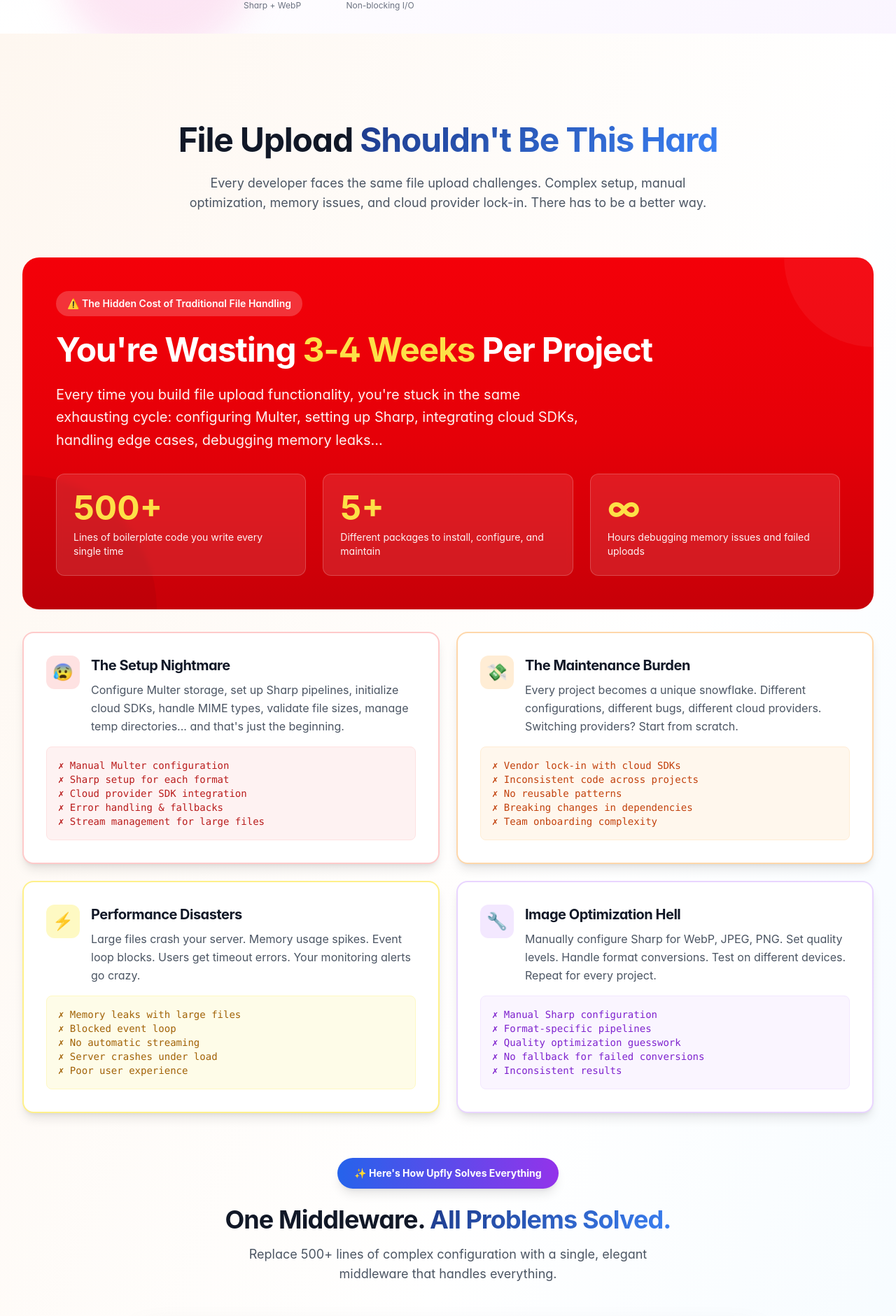
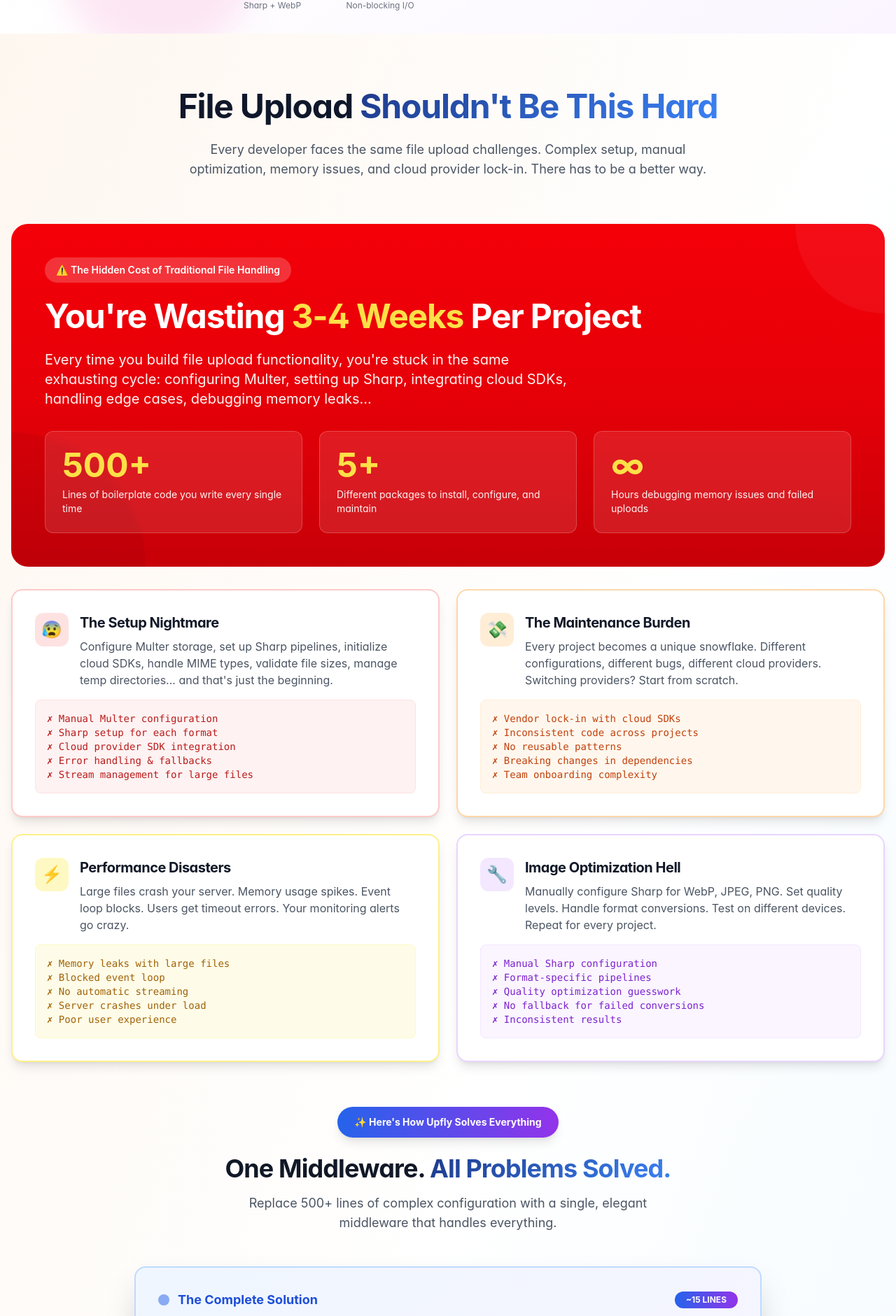
Before and after one commit to ramin-010/upfly-frontend, a React (Vite) app: page / in a window 1280 px wide. Shown: the part 913-2794 px from the top of the page at 70% size. Built offline with nearby package versions, Linux system fonts and the light colour scheme.

Commit message:
ui fixes

```diff
--- a/src/components/ProblemSection.tsx
+++ b/src/components/ProblemSection.tsx
@@ -79,19 +79,19 @@
   ];
 
   return (
-    <section className="section" style={{ background: 'linear-gradient(to bottom right, #fef7f0, #ffffff, #f0f9ff)' }}>
-      <div className="container">
+    <section className="section py-12 md:py-16 lg:py-20" style={{ background: 'linear-gradient(to bottom right, #fef7f0, #ffffff, #f0f9ff)' }}>
+      <div className="container px-4">
         <motion.div
-          className="text-center mb-16"
+          className="text-center mb-8 md:mb-12 lg:mb-16"
           initial={{ opacity: 0, y: 30 }}
           whileInView={{ opacity: 1, y: 0 }}
           transition={{ duration: 0.6 }}
           viewport={{ once: true }}
         >
-          <h2 className="heading-lg mb-6">
+          <h2 className="text-3xl md:text-4xl lg:text-5xl font-bold mb-4 md:mb-6">
             File Upload <span className="text-gradient">Shouldn't Be This Hard</span>
           </h2>
-          <p className="text-body max-w-3xl mx-auto">
+          <p className="text-base md:text-lg text-gray-600 max-w-3xl mx-auto">
             Every developer faces the same file upload challenges. Complex setup, manual optimization,
             memory issues, and cloud provider lock-in. There has to be a better way.
           </p>
@@ -99,20 +99,20 @@
 
         {/* The Real Cost - Dramatic Problem Visualization */}
         <motion.div
-          className="mb-16"
+          className="mb-8 md:mb-12 lg:mb-16"
           initial={{ opacity: 0, y: 30 }}
           whileInView={{ opacity: 1, y: 0 }}
           transition={{ duration: 0.6 }}
           viewport={{ once: true }}
         >
           {/* Main Problem Statement */}
-          <div className="bg-gradient-to-b from-[#F40009] via-[#E60008] to-[#C70008] rounded-3xl p-12 mb-8 text-white relative overflow-hidden" >
-            <div className="absolute top-0 right-0 w-64 h-64 bg-white opacity-5 rounded-full -mr-32 -mt-32"></div>
-            <div className="absolute bottom-0 left-0 w-96 h-96 bg-black opacity-5 rounded-full -ml-48 -mb-48"></div>
+          <div className="bg-gradient-to-b from-[#F40009] via-[#E60008] to-[#C70008] rounded-2xl md:rounded-3xl p-6 md:p-10 lg:p-12 mb-6 md:mb-8 text-white relative overflow-hidden" >
+            <div className="absolute top-0 right-0 w-48 h-48 md:w-64 md:h-64 bg-white opacity-5 rounded-full -mr-24 md:-mr-32 -mt-24 md:-mt-32"></div>
+            <div className="absolute bottom-0 left-0 w-64 h-64 md:w-96 md:h-96 bg-black opacity-5 rounded-full -ml-32 md:-ml-48 -mb-32 md:-mb-48"></div>
 
             <div className="relative z-10">
               <motion.div
-                className="inline-block bg-white/20 backdrop-blur-sm px-4 py-2 rounded-full text-sm font-semibold mb-6"
+                className="inline-block bg-white/20 backdrop-blur-sm px-3 md:px-4 py-1.5 md:py-2 rounded-full text-xs md:text-sm font-semibold mb-4 md:mb-6"
                 initial={{ opacity: 0, scale: 0.8 }}
                 whileInView={{ opacity: 1, scale: 1 }}
                 transition={{ delay: 0.2 }}
@@ -121,55 +121,55 @@
                 ⚠️ The Hidden Cost of Traditional File Handling
               </motion.div>
 
-              <h3 className="text-4xl lg:text-5xl font-bold mb-6 leading-tight">
+              <h3 className="text-2xl sm:text-3xl md:text-4xl lg:text-5xl font-bold mb-4 md:mb-6 leading-tight">
                 You're Wasting <span className="text-yellow-300">3-4 Weeks</span> Per Project
               </h3>
 
-              <p className="text-xl text-red-50 mb-8 max-w-3xl leading-relaxed">
+              <p className="text-sm md:text-lg lg:text-xl text-red-50 mb-6 md:mb-8 max-w-3xl leading-relaxed">
                 Every time you build file upload functionality, you're stuck in the same exhausting cycle:
                 configuring Multer, setting up Sharp, integrating cloud SDKs, handling edge cases, debugging memory leaks...
               </p>
 
-              <div className="grid md:grid-cols-3 gap-6">
-                <div className="bg-white/10 backdrop-blur-sm rounded-xl p-6 border border-white/20">
-                  <div className="text-5xl font-bold text-yellow-300 mb-2">500+</div>
-                  <div className="text-sm text-red-50">Lines of boilerplate code you write every single time</div>
+              <div className="grid grid-cols-1 sm:grid-cols-2 md:grid-cols-3 gap-4 md:gap-6">
+                <div className="bg-white/10 backdrop-blur-sm rounded-xl p-4 md:p-6 border border-white/20">
+                  <div className="text-3xl md:text-4xl lg:text-5xl font-bold text-yellow-300 mb-2">500+</div>
+                  <div className="text-xs md:text-sm text-red-50">Lines of boilerplate code you write every single time</div>
                 </div>
-                <div className="bg-white/10 backdrop-blur-sm rounded-xl p-6 border border-white/20">
-                  <div className="text-5xl font-bold text-yellow-300 mb-2">5+</div>
-                  <div className="text-sm text-red-50">Different packages to install, configure, and maintain</div>
+                <div className="bg-white/10 backdrop-blur-sm rounded-xl p-4 md:p-6 border border-white/20">
+                  <div className="text-3xl md:text-4xl lg:text-5xl font-bold text-yellow-300 mb-2">5+</div>
+                  <div className="text-xs md:text-sm text-red-50">Different packages to install, configure, and maintain</div>
                 </div>
-                <div className="bg-white/10 backdrop-blur-sm rounded-xl p-6 border border-white/20">
-                  <div className="text-5xl font-bold text-yellow-300 mb-2">∞</div>
-                  <div className="text-sm text-red-50">Hours debugging memory issues and failed uploads</div>
+                <div className="bg-white/10 backdrop-blur-sm rounded-xl p-4 md:p-6 border border-white/20 sm:col-span-2 md:col-span-1">
+                  <div className="text-3xl md:text-4xl lg:text-5xl font-bold text-yellow-300 mb-2">∞</div>
+                  <div className="text-xs md:text-sm text-red-50">Hours debugging memory issues and failed uploads</div>
                 </div>
               </div>
             </div>
           </div>
 
           {/* Pain Points Grid */}
-          <div className="grid md:grid-cols-2 gap-6">
+          <div className="grid grid-cols-1 md:grid-cols-2 gap-4 md:gap-6">
             <motion.div
-              className="bg-white rounded-2xl p-8 border-2 border-red-200 shadow-lg"
+              className="bg-white rounded-xl md:rounded-2xl p-5 md:p-8 border-2 border-red-200 shadow-lg"
               initial={{ opacity: 0, x: -30 }}
               whileInView={{ opacity: 1, x: 0 }}
               transition={{ delay: 0.2 }}
               viewport={{ once: true }}
             >
-              <div className="flex items-start gap-4 mb-4">
-                <div className="w-12 h-12 bg-red-100 rounded-xl flex items-center justify-center flex-shrink-0">
-                  <span className="text-2xl">😰</span>
+              <div className="flex items-start gap-3 md:gap-4 mb-3 md:mb-4">
+                <div className="w-10 h-10 md:w-12 md:h-12 bg-red-100 rounded-xl flex items-center justify-center flex-shrink-0">
+                  <span className="text-xl md:text-2xl">😰</span>
                 </div>
                 <div>
-                  <h4 className="text-xl font-bold text-gray-900 mb-2">The Setup Nightmare</h4>
-                  <p className="text-gray-600 leading-relaxed">
+                  <h4 className="text-lg md:text-xl font-bold text-gray-900 mb-1 md:mb-2">The Setup Nightmare</h4>
+                  <p className="text-sm md:text-base text-gray-600 leading-relaxed">
                     Configure Multer storage, set up Sharp pipelines, initialize cloud SDKs, handle MIME types,
                     validate file sizes, manage temp directories... and that's just the beginning.
                   </p>
                 </div>
               </div>
-              <div className="bg-red-50 rounded-lg p-4 border border-red-100">
-                <div className="text-sm text-red-700 font-mono">
+              <div className="bg-red-50 rounded-lg p-3 md:p-4 border border-red-100">
+                <div className="text-xs md:text-sm text-red-700 font-mono">
                   <div>✗ Manual Multer configuration</div>
                   <div>✗ Sharp setup for each format</div>
                   <div>✗ Cloud provider SDK integration</div>
@@ -180,26 +180,26 @@
             </motion.div>
 
             <motion.div
-              className="bg-white rounded-2xl p-8 border-2 border-orange-200 shadow-lg"
+              className="bg-white rounded-xl md:rounded-2xl p-5 md:p-8 border-2 border-orange-200 shadow-lg"
               initial={{ opacity: 0, x: 30 }}
               whileInView={{ opacity: 1, x: 0 }}
               transition={{ delay: 0.3 }}
               viewport={{ once: true }}
             >
-              <div className="flex items-start gap-4 mb-4">
-                <div className="w-12 h-12 bg-orange-100 rounded-xl flex items-center justify-center flex-shrink-0">
-                  <span className="text-2xl">💸</span>
+              <div className="flex items-start gap-3 md:gap-4 mb-3 md:mb-4">
+                <div className="w-10 h-10 md:w-12 md:h-12 bg-orange-100 rounded-xl flex items-center justify-center flex-shrink-0">
+                  <span className="text-xl md:text-2xl">💸</span>
                 </div>
                 <div>
-                  <h4 className="text-xl font-bold text-gray-900 mb-2">The Maintenance Burden</h4>
-                  <p className="text-gray-600 leading-relaxed">
+                  <h4 className="text-lg md:text-xl font-bold text-gray-900 mb-1 md:mb-2">The Maintenance Burden</h4>
+                  <p className="text-sm md:text-base text-gray-600 leading-relaxed">
                     Every project becomes a unique snowflake. Different configurations, different bugs,
                     different cloud providers. Switching providers? Start from scratch.
                   </p>
                 </div>
               </div>
-              <div className="bg-orange-50 rounded-lg p-4 border border-orange-100">
-                <div className="text-sm text-orange-700 font-mono">
+              <div className="bg-orange-50 rounded-lg p-3 md:p-4 border border-orange-100">
+                <div className="text-xs md:text-sm text-orange-700 font-mono">
                   <div>✗ Vendor lock-in with cloud SDKs</div>
                   <div>✗ Inconsistent code across projects</div>
                   <div>✗ No reusable patterns</div>
@@ -210,26 +210,26 @@
             </motion.div>
 
             <motion.div
-              className="bg-white rounded-2xl p-8 border-2 border-yellow-200 shadow-lg"
+              className="bg-white rounded-xl md:rounded-2xl p-5 md:p-8 border-2 border-yellow-200 shadow-lg"
               initial={{ opacity: 0, x: -30 }}
               whileInView={{ opacity: 1, x: 0 }}
               transition={{ delay: 0.4 }}
               viewport={{ once: true }}
             >
-              <div className="flex items-start gap-4 mb-4">
-                <div className="w-12 h-12 bg-yellow-100 rounded-xl flex items-center justify-center flex-shrink-0">
-                  <span className="text-2xl">⚡</span>
+              <div className="flex items-start gap-3 md:gap-4 mb-3 md:mb-4">
+                <div className="w-10 h-10 md:w-12 md:h-12 bg-yellow-100 rounded-xl flex items-center justify-center flex-shrink-0">
+                  <span className="text-xl md:text-2xl">⚡</span>
                 </div>
                 <div>
-                  <h4 className="text-xl font-bold text-gray-900 mb-2">Performance Disasters</h4>
-                  <p className="text-gray-600 leading-relaxed">
+                  <h4 className="text-lg md:text-xl font-bold text-gray-900 mb-1 md:mb-2">Performance Disasters</h4>
+                  <p className="text-sm md:text-base text-gray-600 leading-relaxed">
                     Large files crash your server. Memory usage spikes. Event loop blocks.
                     Users get timeout errors. Your monitoring alerts go crazy.
                   </p>
                 </div>
               </div>
-              <div className="bg-yellow-50 rounded-lg p-4 border border-yellow-100">
-                <div className="text-sm text-yellow-700 font-mono">
+              <div className="bg-yellow-50 rounded-lg p-3 md:p-4 border border-yellow-100">
+                <div className="text-xs md:text-sm text-yellow-700 font-mono">
                   <div>✗ Memory leaks with large files</div>
                   <div>✗ Blocked event loop</div>
                   <div>✗ No automatic streaming</div>
@@ -240,26 +240,26 @@
             </motion.div>
 
             <motion.div
-              className="bg-white rounded-2xl p-8 border-2 border-purple-200 shadow-lg"
+              className="bg-white rounded-xl md:rounded-2xl p-5 md:p-8 border-2 border-purple-200 shadow-lg"
               initial={{ opacity: 0, x: 30 }}
               whileInView={{ opacity: 1, x: 0 }}
               transition={{ delay: 0.5 }}
               viewport={{ once: true }}
             >
-              <div className="flex items-start gap-4 mb-4">
-                <div className="w-12 h-12 bg-purple-100 rounded-xl flex items-center justify-center flex-shrink-0">
-                  <span className="text-2xl">🔧</span>
+              <div className="flex items-start gap-3 md:gap-4 mb-3 md:mb-4">
+                <div className="w-10 h-10 md:w-12 md:h-12 bg-purple-100 rounded-xl flex items-center justify-center flex-shrink-0">
+                  <span className="text-xl md:text-2xl">🔧</span>
                 </div>
                 <div>
-                  <h4 className="text-xl font-bold text-gray-900 mb-2">Image Optimization Hell</h4>
-                  <p className="text-gray-600 leading-relaxed">
+                  <h4 className="text-lg md:text-xl font-bold text-gray-900 mb-1 md:mb-2">Image Optimization Hell</h4>
+                  <p className="text-sm md:text-base text-gray-600 leading-relaxed">
                     Manually configure Sharp for WebP, JPEG, PNG. Set quality levels. Handle format conversions.
                     Test on different devices. Repeat for every project.
                   </p>
                 </div>
               </div>
-              <div className="bg-purple-50 rounded-lg p-4 border border-purple-100">
-                <div className="text-sm text-purple-700 font-mono">
+              <div className="bg-purple-50 rounded-lg p-3 md:p-4 border border-purple-100">
+                <div className="text-xs md:text-sm text-purple-700 font-mono">
                   <div>✗ Manual Sharp configuration</div>
                   <div>✗ Format-specific pipelines</div>
                   <div>✗ Quality optimization guesswork</div>
@@ -273,16 +273,16 @@
 
         {/* The Solution - Upfly's Simple Approach */}
         <motion.div
-          className="mb-16"
+          className="mb-8 md:mb-12 lg:mb-16"
           initial={{ opacity: 0, y: 30 }}
           whileInView={{ opacity: 1, y: 0 }}
           transition={{ duration: 0.6 }}
           viewport={{ once: true }}
         >
           {/* Solution Header */}
-          <div className="text-center mb-12">
+          <div className="text-center mb-8 md:mb-12">
             <motion.div
-              className="inline-block bg-gradient-to-r from-blue-600 to-purple-600 text-white px-6 py-3 rounded-full text-sm font-bold mb-6 shadow-lg"
+              className="inline-block bg-gradient-to-r from-blue-600 to-purple-600 text-white px-4 md:px-6 py-2 md:py-3 rounded-full text-xs md:text-sm font-bold mb-4 md:mb-6 shadow-lg"
               initial={{ opacity: 0, scale: 0.8 }}
               whileInView={{ opacity: 1, scale: 1 }}
               transition={{ delay: 0.2 }}
@@ -290,29 +290,29 @@
             >
               ✨ Here's How Upfly Solves Everything
             </motion.div>
-            <h3 className="text-3xl lg:text-4xl font-bold text-gray-900 mb-4">
+            <h3 className="text-2xl md:text-3xl lg:text-4xl font-bold text-gray-900 mb-3 md:mb-4 px-4">
               One Middleware. <span className="text-gradient">All Problems Solved.</span>
             </h3>
-            <p className="text-lg text-gray-600 max-w-2xl mx-auto">
+            <p className="text-sm md:text-base lg:text-lg text-gray-600 max-w-2xl mx-auto px-4">
               Replace 500+ lines of complex configuration with a single, elegant middleware that handles everything.
             </p>
           </div>
 
           {/* Upfly Code Example - Centered and Prominent */}
           <motion.div
-            className="max-w-4xl mx-auto mb-12"
+            className="max-w-4xl mx-auto mb-8 md:mb-12"
             initial={{ opacity: 0, y: 30 }}
             whileInView={{ opacity: 1, y: 0 }}
             transition={{ duration: 0.8, delay: 0.2 }}
             viewport={{ once: true }}
           >
-            <div className="bg-gradient-to-br from-blue-50 to-purple-50 border-2 border-blue-200 rounded-2xl p-8 shadow-2xl">
-              <div className="flex items-center justify-between mb-6">
-                <div className="flex items-center gap-3">
-                  <div className="w-4 h-4 bg-blue-600 rounded-full animate-pulse"></div>
-                  <span className="font-bold text-blue-700 text-lg">The Complete Solution</span>
+            <div className="bg-gradient-to-br from-blue-50 to-purple-50 border-2 border-blue-200 rounded-xl md:rounded-2xl p-4 md:p-6 lg:p-8 shadow-2xl">
+              <div className="flex items-center justify-between mb-4 md:mb-6 flex-wrap gap-2">
+                <div className="flex items-center gap-2 md:gap-3">
+                  <div className="w-3 h-3 md:w-4 md:h-4 bg-blue-600 rounded-full animate-pulse"></div>
+                  <span className="font-bold text-blue-700 text-sm md:text-base lg:text-lg">The Complete Solution</span>
                 </div>
-                <div className="bg-gradient-to-r from-blue-600 to-purple-600 text-white px-4 py-1 rounded-full text-xs font-bold">
+                <div className="bg-gradient-to-r from-blue-600 to-purple-600 text-white px-3 md:px-4 py-1 rounded-full text-xs font-bold">
                   ~15 LINES
                 </div>
               </div>
@@ -370,30 +370,30 @@
           </motion.div>
 
           {/* Feature Grid - Styled like Benefits Grid */}
-          <h3  className="text-3xl font-bold text-center mb-12 text-gray-900">
+          <h3  className="text-2xl md:text-3xl font-bold text-center mb-6 md:mb-8 lg:mb-12 text-gray-900">
             Complete Feature Set
           </h3>
-          <div className="grid md:grid-cols-2 lg:grid-cols-4 gap-6">
+          <div className="grid grid-cols-1 sm:grid-cols-2 lg:grid-cols-4 gap-4 md:gap-6">
             {featureCategories.map((category, index) => {
               const icons = [Zap, Cloud, Cloud, Shield]; // Icons for each category
               const IconComponent = icons[index];
               return (
                 <motion.div
                   key={index}
-                  className="bg-white rounded-xl p-6 border-2 border-blue-200 shadow-lg"
+                  className="bg-white rounded-xl p-4 md:p-6 border-2 border-blue-200 shadow-lg"
                   initial={{ opacity: 0, y: 30 }}
                   whileInView={{ opacity: 1, y: 0 }}
                   transition={{ delay: 0.1 * (index + 1) }}
                   viewport={{ once: true }}
                 >
-                  <div className="w-12 h-12 bg-gradient-to-br from-blue-500 to-blue-600 rounded-xl flex items-center justify-center mb-4">
-                    <IconComponent className="text-white" size={24} />
+                  <div className="w-10 h-10 md:w-12 md:h-12 bg-gradient-to-br from-blue-500 to-blue-600 rounded-xl flex items-center justify-center mb-3 md:mb-4">
+                    <IconComponent className="text-white" size={20} />
                   </div>
-                  <h4 className="font-bold text-gray-900 mb-4">{category.category}</h4>
-                  <ul className="space-y-2">
+                  <h4 className="font-bold text-gray-900 mb-3 md:mb-4 text-sm md:text-base">{category.category}</h4>
+                  <ul className="space-y-1.5 md:space-y-2">
                     {category.features.map((feature, featureIndex) => (
-                      <li key={featureIndex} className="flex items-start gap-2 text-sm text-gray-600">
-                        <CheckCircle size={14} className="text-green-500 mt-0.5 flex-shrink-0" />
+                      <li key={featureIndex} className="flex items-start gap-1.5 md:gap-2 text-xs md:text-sm text-gray-600">
+                        <CheckCircle size={12} className="md:w-3.5 md:h-3.5 text-green-500 mt-0.5 flex-shrink-0" />
                         {feature}
                       </li>
                     ))}
@@ -406,35 +406,35 @@
 
         {/* Transformation Stats */}
         <motion.div
-          className="bg-gradient-to-br from-blue-600 to-purple-600 rounded-3xl p-12  text-white relative overflow-hidden"
+          className="bg-gradient-to-br from-blue-600 to-purple-600 rounded-2xl md:rounded-3xl p-6 md:p-10 lg:p-12 text-white relative overflow-hidden"
           initial={{ opacity: 0, scale: 0.95 }}
           whileInView={{ opacity: 1, scale: 1 }}
           transition={{ duration: 0.6 }}
           viewport={{ once: true }}
         >
-          <div className="absolute top-0 right-0 w-96 h-96 bg-white opacity-5 rounded-full -mr-48 -mt-48"></div>
+          <div className="absolute top-0 right-0 w-64 h-64 md:w-96 md:h-96 bg-white opacity-5 rounded-full -mr-32 md:-mr-48 -mt-32 md:-mt-48"></div>
           <div className="relative z-10">
-            <h3 className="text-3xl lg:text-4xl font-bold mb-8 text-center">The Transformation</h3>
-            <div className="grid md:grid-cols-4 gap-8">
+            <h3 className="text-2xl md:text-3xl lg:text-4xl font-bold mb-6 md:mb-8 text-center">The Transformation</h3>
+            <div className="grid grid-cols-2 md:grid-cols-4 gap-4 md:gap-6 lg:gap-8">
               <div className="text-center">
-                <div className="text-5xl font-bold mb-2">93%</div>
-                <div className="text-blue-100">Less Code</div>
-                <div className="text-sm text-blue-200 mt-2">500+ lines → 15 lines</div>
+                <div className="text-3xl md:text-4xl lg:text-5xl font-bold mb-1 md:mb-2">93%</div>
+                <div className="text-blue-100 text-sm md:text-base">Less Code</div>
+                <div className="text-xs md:text-sm text-blue-200 mt-1 md:mt-2">500+ lines → 15 lines</div>
               </div>
               <div className="text-center">
-                <div className="text-5xl font-bold mb-2">99%</div>
-                <div className="text-blue-100">Faster Setup</div>
-                <div className="text-sm text-blue-200 mt-2">3-4 weeks → 30 minutes</div>
+                <div className="text-3xl md:text-4xl lg:text-5xl font-bold mb-1 md:mb-2">99%</div>
+                <div className="text-blue-100 text-sm md:text-base">Faster Setup</div>
+                <div className="text-xs md:text-sm text-blue-200 mt-1 md:mt-2">3-4 weeks → 30 minutes</div>
               </div>
               <div className="text-center">
-                <div className="text-5xl font-bold mb-2">100%</div>
-                <div className="text-blue-100">Reliable</div>
-                <div className="text-sm text-blue-200 mt-2">Automatic fallback system</div>
+                <div className="text-3xl md:text-4xl lg:text-5xl font-bold mb-1 md:mb-2">100%</div>
+                <div className="text-blue-100 text-sm md:text-base">Reliable</div>
+                <div className="text-xs md:text-sm text-blue-200 mt-1 md:mt-2">Automatic fallback system</div>
               </div>
               <div className="text-center">
-                <div className="text-5xl font-bold mb-2">3</div>
-                <div className="text-blue-100">Cloud Providers</div>
-                <div className="text-sm text-blue-200 mt-2">Switch in seconds</div>
+                <div className="text-3xl md:text-4xl lg:text-5xl font-bold mb-1 md:mb-2">3</div>
+                <div className="text-blue-100 text-sm md:text-base">Cloud Providers</div>
+                <div className="text-xs md:text-sm text-blue-200 mt-1 md:mt-2">Switch in seconds</div>
               </div>
             </div>
           </div>
```
Also changed, not shown: src/components/Footer.tsx (+18 -18 lines), src/components/Header-new.tsx (+25 -23 lines), src/components/Hero.tsx (+5 -5 lines), src/components/SolutionSectionNew.tsx (+57 -39 lines), 1 other file (tests, documents, lock files or other folders).
